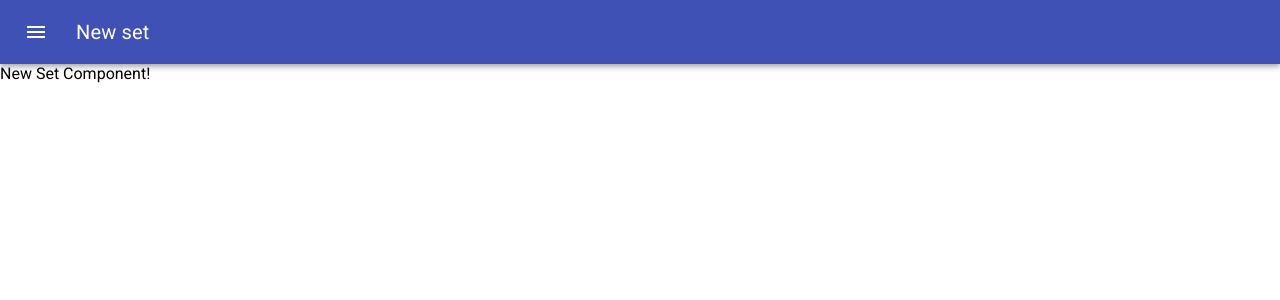
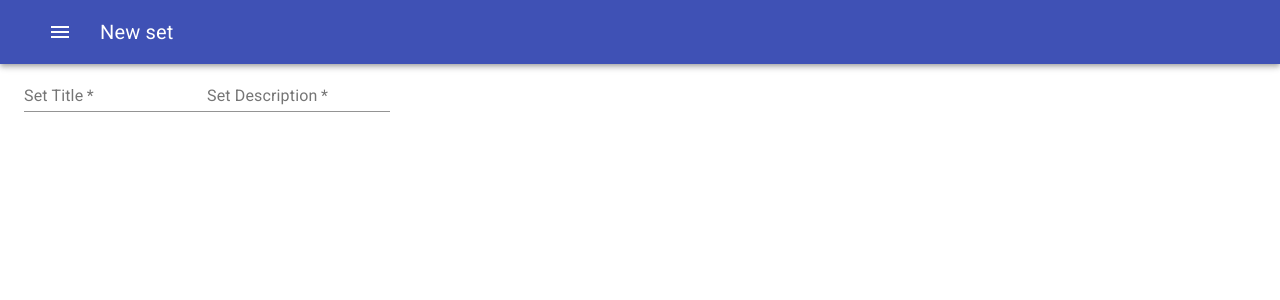
Before and after one commit to sylvestertarnowski/words-learning-app, a React (Create React App) app: page /new-set in a window 1280 px wide. Shown: the top 300 px of the page. Built offline with nearby package versions, Linux system fonts and the light colour scheme.

Commit message:
add NewSet textfields for title and description, add containers to app contents and navbar

```diff
--- a/src/App.tsx
+++ b/src/App.tsx
@@ -4,11 +4,13 @@ import { Switch, Route, Redirect } from 'react-router-dom';
 import HomeScreen from './components/home-screen/HomeScreen';
 import Navbar from './components/navbar/Navbar';
 import NewSet from './components/new-set/NewSet';
+import { Container } from '@material-ui/core';
 
 const App = () => {
   return (
     <div className="App-container">
       <Navbar />
+      <Container>
         <Switch>
           <Route path="/home-screen">
             <HomeScreen />
@@ -20,6 +22,7 @@ const App = () => {
             <Redirect to="/home-screen" />
           </Route>
         </Switch>
+      </Container>
     </div>
   );
 };
--- a/src/components/navbar/Navbar.tsx
+++ b/src/components/navbar/Navbar.tsx
@@ -8,6 +8,7 @@ import {
   Toolbar,
   makeStyles,
   Typography,
+  Container,
 } from '@material-ui/core';
 import MenuIcon from '@material-ui/icons/Menu';
 import { useLocation, NavLink } from 'react-router-dom';
@@ -93,6 +94,7 @@ const Navbar = () => {
   return (
     <div className={classes.root}>
       <AppBar position="static">
+        <Container>
           <Toolbar>
             <IconButton
               edge="start"
@@ -108,6 +110,7 @@ const Navbar = () => {
               {getTitleFromPathname(location.pathname)}
             </Typography>
           </Toolbar>
+        </Container>
       </AppBar>
     </div>
   );
--- a/src/components/new-set/NewSet.tsx
+++ b/src/components/new-set/NewSet.tsx
@@ -1,7 +1,47 @@
-import React from 'react';
+import { TextField } from '@material-ui/core';
+import React, { ChangeEvent, useState } from 'react';
 
 const NewSet = () => {
-  return <div>New Set Component!</div>;
+  const [state, setState] = useState({
+    languages: {
+      primary: 'polish',
+      secondary: 'english',
+    },
+    title: null,
+    description: null,
+    words: [],
+  });
+
+  const handleChange = (
+    e: ChangeEvent<HTMLTextAreaElement | HTMLInputElement>
+  ) => {
+    const { name, value } = e.target;
+    setState((prevState) => ({
+      ...prevState,
+      [name]: value,
+    }));
+  };
+
+  const { title, description } = state;
+
+  return (
+    <div className="NewSet">
+      <TextField
+        value={title}
+        label="Set Title"
+        required
+        name="title"
+        onChange={handleChange}
+      />
+      <TextField
+        value={description}
+        label="Set Description"
+        required
+        name="description"
+        onChange={handleChange}
+      />
+    </div>
+  );
 };
 
 export default NewSet;
```
Lines whose indentation alone changed are shown as unchanged.
